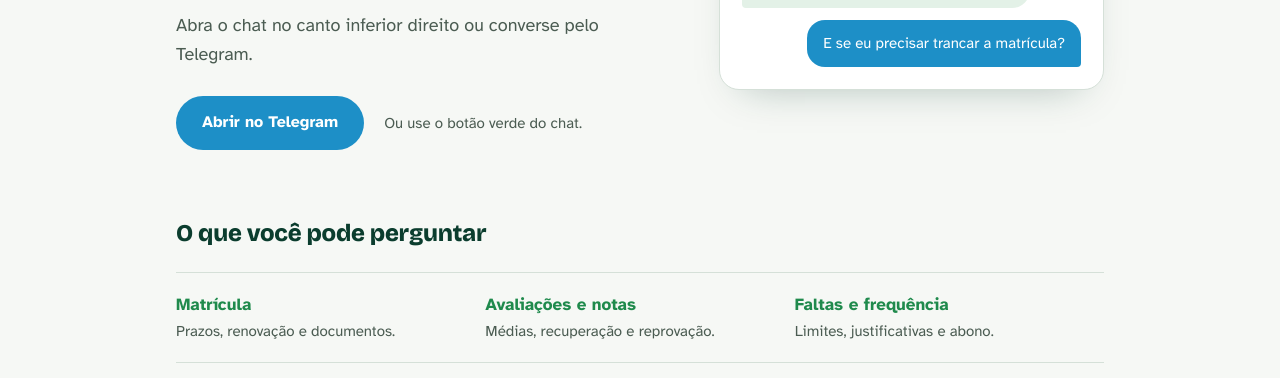
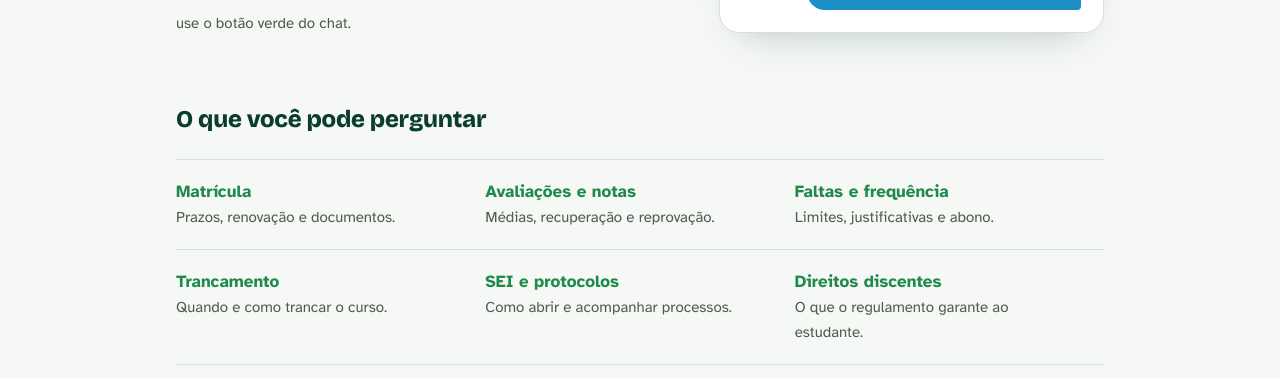
Before and after one commit to claudia-souza/ROD_AI, a plain HTML site: page index.html in a window 1280 px wide. Shown: the part 410-788 px from the top of the page. Drawn offline with nearby package versions, Linux system fonts and the light colour scheme.

Commit message:
remove : link for telegram

```diff
--- a/index.html
+++ b/index.html
@@ -244,19 +244,8 @@
             a consultar o Regulamento da Organização Didática (ROD) e o Sistema
             Eletrônico de Informações (SEI) de forma rápida e acessível.
           </p>
-          <p>
-            Abra o chat no canto inferior direito ou converse pelo Telegram.
-          </p>
-          <div class="acoes">
-            <a
-              class="telegram-link"
-              href="https://t.me/rodbot_ifce_bot"
-              target="_blank"
-              rel="noopener"
-            >
-              Abrir no Telegram
-            </a>
-            <span class="dica">Ou use o botão verde do chat.</span>
+
+            <span class="dica">use o botão verde do chat.</span>
           </div>
         </div>
 
```
